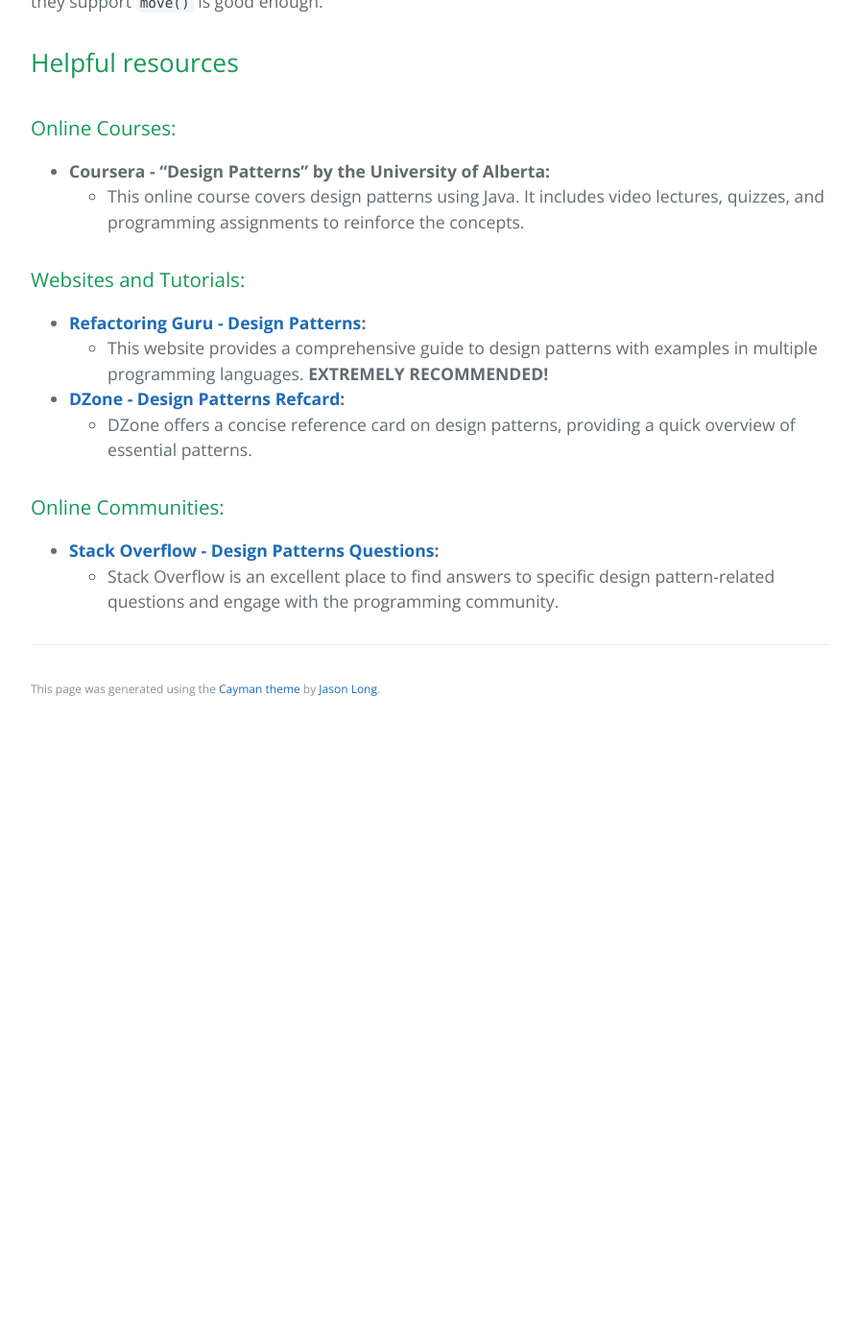
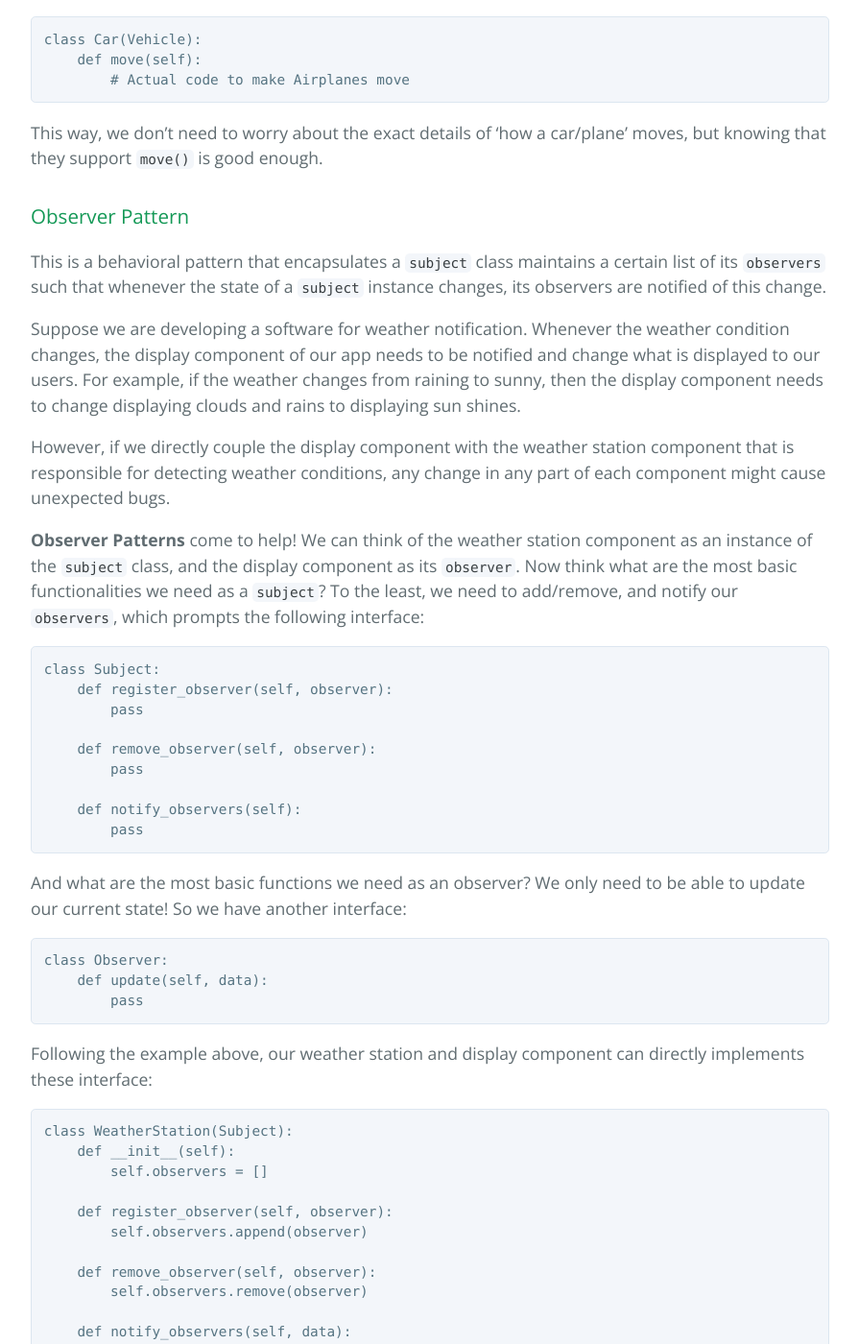
Before and after one commit to learning-software-engineering/learning-software-engineering.github.io, a Jekyll site: the page built from Topics/Development_Process/Design_Patterns.md, in a window 1280 px wide and 1400 px high, scrolled down 2688 px. Shown: the whole window at 96% size, without its empty margins (192-1087 px from the left). Built offline with Jekyll 4.4.1, drawn with Linux system fonts in a browser that asks for light colours; our own code applies the rules of GitHub Pages for plain Markdown files; before the commit the page ends 3448 px from its top, so only the background shows below that; some of the changed text lies outside the part shown.

Commit message:
Changed the file as requested

````diff
--- a/Topics/Development_Process/Design_Patterns.md
+++ b/Topics/Development_Process/Design_Patterns.md
@@ -2,16 +2,18 @@
 
 ## Introduction
 Design patterns are solutions to common problems encountered in software design. They provide a 'systematic' yet creative way to design and solve problems. When you're building software, you often face similar challenges, and design patterns offer a way to address these challenges in an efficient manner.
+
 
 ### Why Design Patterns?
 
 1. **Reusability:** Design patterns promote code reusability. Once you understand and implement a design pattern, you can apply it to different projects and scenarios. Note that it is not a piece of code for you to copy and paste, but a certain way of thinking and solving problems.
    - But it is not the same as _algorithm_, whose input and output satisfy a certain specifications. Design Patterns are more creative and applicable in software development, in the sense that it does not require a strict specification on its input. Although both of them can be applied to any programming languages, their distinction cannot be ignored.
 
-2. **Maintainability:** Using design patterns results in cleaner and more maintainable code. They encapsulate specific behaviors, making it easier to modify or extend functionalities without affecting the entire codebase.
+2. **Maintainability:** Using design patterns results in cleaner and more maintainable code. They encapsulate specific behaviors, making it easier to modify or extend functionalities without affecting the entire codebase. Our Observer Pattern below will demonstrate why design patterns makes our codes easier to maintain.
 
-3. **Scalability:** Design patterns contribute to scalable and flexible software architecture. They help in building systems that can adapt to changing requirements and scale gracefully.
+3. **Scalability:** Design patterns contribute to scalable and flexible software architecture. They help in building systems that can adapt to changing requirements and scale gracefully. Our example of Factory Design Pattern below demonstrates this.
 
+---
 
 ## Types of Design Patterns
 In this short introduction, we will use an Objected Oriented Programming (OOP) language as the underlying programming languages. Please be awarer of the relationship between OOP and Design Patterns. Design Patterns are more general and can be applied to any programming languages, not just OOP ones; but good OOP principles usually adhere to design patterns closely.
@@ -25,7 +27,10 @@
 ### 3. Behavioral Patterns
 Behavioral patterns define ways for objects to communicate, encapsulating patterns of communication between objects.
 
-## Simple yet Powerful Example
+---
+## Examples
+
+## Factory Pattern
 We briefly introduce a **Creational Pattern** to demonstrate how powerful and flexible design patterns are.
 
 Suppose we are developing a software where transportation tools are involved. At first, we only support cars and busses. But as our product grows, we have the need to support more types of transportation tools, like airplanes and boats, etc. We can certainly create more classes, like we did for cars and busses.
@@ -59,7 +64,57 @@
 
 This way, we don't need to worry about the exact details of 'how a car/plane' moves, but knowing that they support `move()` is good enough.
 
+### Observer Pattern
+This is a behavioral pattern that encapsulates a `subject` class maintains a certain list of its `observers` such that whenever the state of a `subject` instance changes, its observers are notified of this change.
 
+Suppose we are developing a software for weather notification. Whenever the weather condition changes, the display component of our app needs to be notified and change what is displayed to our users. For example, if the weather changes from raining to sunny, then the display component needs to change displaying clouds and rains to displaying sun shines.
+
+However, if we directly couple the display component with the weather station component that is responsible for detecting weather conditions, any change in any part of each component might cause unexpected bugs.
+
+**Observer Patterns** come to help! We can think of the weather station component as an instance of the `subject` class, and the display component as its `observer`. Now think what are the most basic functionalities we need as a `subject`? To the least, we need to add/remove, and notify our `observers`, which prompts the following interface:
+```python
+class Subject:
+    def register_observer(self, observer):
+        pass
+
+    def remove_observer(self, observer):
+        pass
+
+    def notify_observers(self):
+        pass
+```
+And what are the most basic functions we need as an observer? We only need to be able to update our current state! So we have another interface:
+```python
+class Observer:
+    def update(self, data):
+        pass
+```
+
+Following the example above, our weather station and display component can directly implements these interface:
+```python
+class WeatherStation(Subject):
+    def __init__(self):
+        self.observers = []
+
+    def register_observer(self, observer):
+        self.observers.append(observer)
+
+    def remove_observer(self, observer):
+        self.observers.remove(observer)
+
+    def notify_observers(self, data):
+        for observer in self.observers:
+            observer.update(data)
+    ...
+
+class DisplayComponent(Observer):
+    def update(self, data):
+        # Actual code to update display based on new weather
+
+```
+Now, any other components that depends on the WeatherStation can also implement this `Observer` interface and be added to the WeatherStation's list of observers. This promotes modular design and flexibility in our codes!
+
+---
 ## Helpful resources
 ### Online Courses:
 - **Coursera - "Design Patterns" by the University of Alberta:**
````
